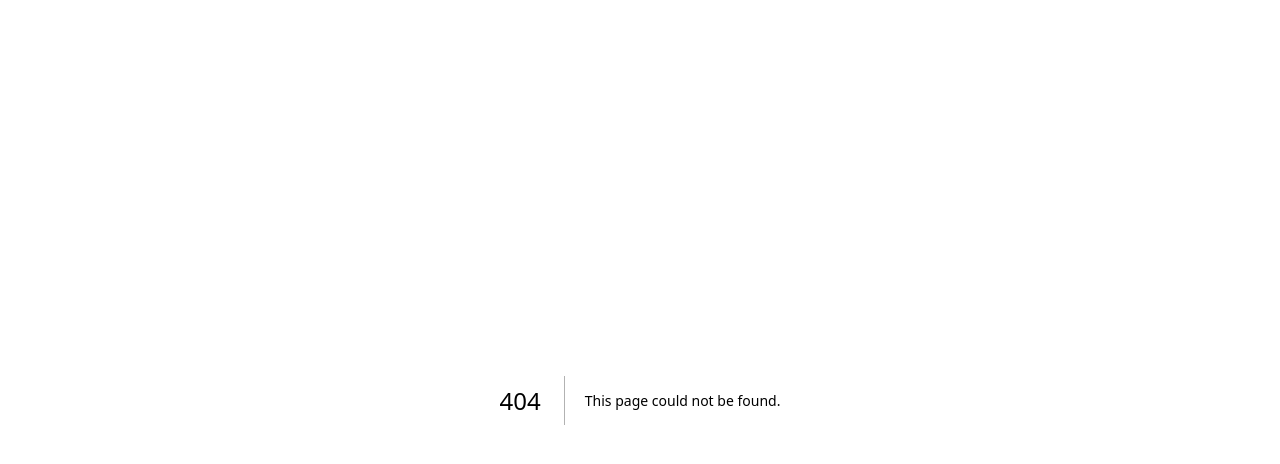
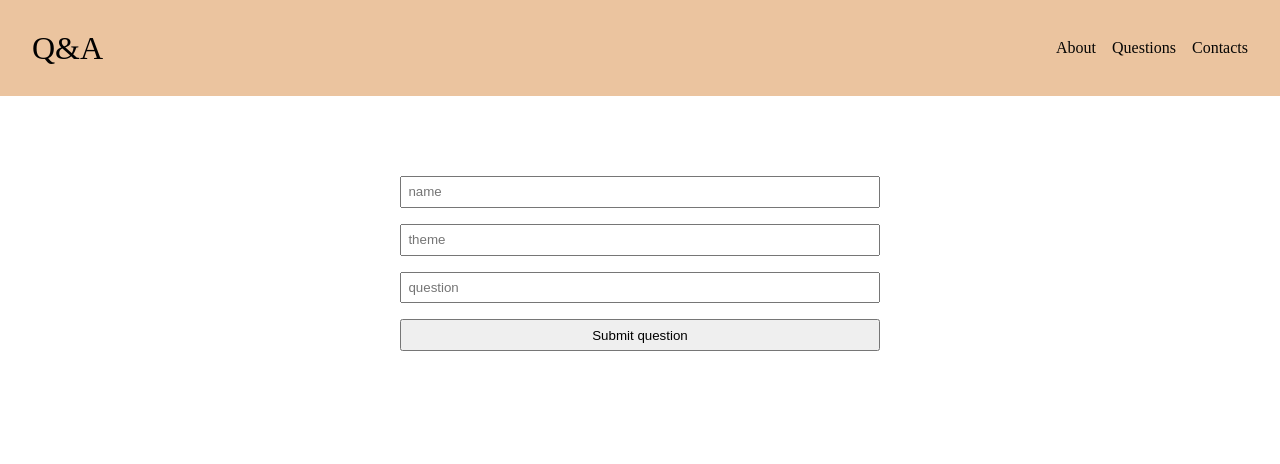
Before and after one commit to abd08a/forum-client, a Next.js app: page /askQuestion in a window 1280 px wide. Before the commit this address had no page. Shown: the top 464 px of the page. Built offline with nearby package versions, Linux system fonts and the light colour scheme.

Commit message:
how to authorize post question?

```diff
--- /dev/null
+++ b/components/QuestionForm/QuestionForm.jsx
@@ -0,0 +1,75 @@
+import React, { useState } from "react";
+import styles from "./QuestionForm.module.css";
+import axios from "axios";
+import { useRouter } from "next/router";
+import cookie from "js-cookie";
+
+const QuestionForm = () => {
+  const router = useRouter();
+
+  const [name, setName] = useState("");
+  const [theme, setTheme] = useState("");
+  const [question, setQuestion] = useState("");
+  const [isError, setError] = useState(false);
+  const [isBadData, setBadData] = useState(false);
+
+  const onAsking = async () => {
+    const questionBody = {
+      name: name,
+      theme: theme,
+      question: question,
+    };
+
+    if (!name || !theme || !question) {
+      setError(true);
+      return;
+    }
+    setError(false);
+
+    try {
+      const headers = {
+        authorization: cookie.get("jwt_token"),
+      };
+
+      const response = await axios.post(`${process.env.SERVER_URL}/question`, {
+        headers,
+      });
+
+      if (response.status === 200) {
+        setBadData(false);
+        cookie.set("jwt_token", response.data.jwt_token);
+        router.push("/");
+      }
+
+      console.log(response);
+    } catch (err) {
+      setBadData(true);
+      console.log("err:", err);
+    }
+  };
+
+  return (
+    <div className={styles.form}>
+      <input
+        value={name}
+        onChange={(e) => setName(e.target.value)}
+        placeholder="name"
+      />
+      <input
+        value={theme}
+        onChange={(e) => setTheme(e.target.value)}
+        placeholder="theme"
+      />
+      <input
+        value={question}
+        onChange={(e) => setQuestion(e.target.value)}
+        placeholder="question"
+      />
+      <button onClick={onAsking}>Submit question</button>
+      {isError && <div className={styles.error}>All inputs must be filled</div>}
+      {isBadData && <div className={styles.error}>Provided data is bad</div>}
+    </div>
+  );
+};
+
+export default QuestionForm;
--- /dev/null
+++ b/components/QuestionForm/QuestionForm.module.css
@@ -0,0 +1,20 @@
+.form {
+  display: flex;
+  flex-direction: column;
+  gap: 1rem;
+  margin: auto;
+  margin-top: 5rem;
+  width: 30rem;
+}
+
+.form input {
+  padding: 0.4rem;
+}
+
+.form button {
+  padding: 0.4rem;
+}
+
+.error {
+  color: var(--color-danger);
+}
--- /dev/null
+++ b/pages/askQuestion/index.js
@@ -0,0 +1,15 @@
+import React from "react";
+import Header from "../../components/Header/Header";
+import { links } from "../../constants/links";
+import QuestionForm from "../../components/QuestionForm/QuestionForm";
+
+const index = () => {
+  return (
+    <div>
+      <Header logo={"Q&A"} links={links} />
+      <QuestionForm />
+    </div>
+  );
+};
+
+export default index;
```
